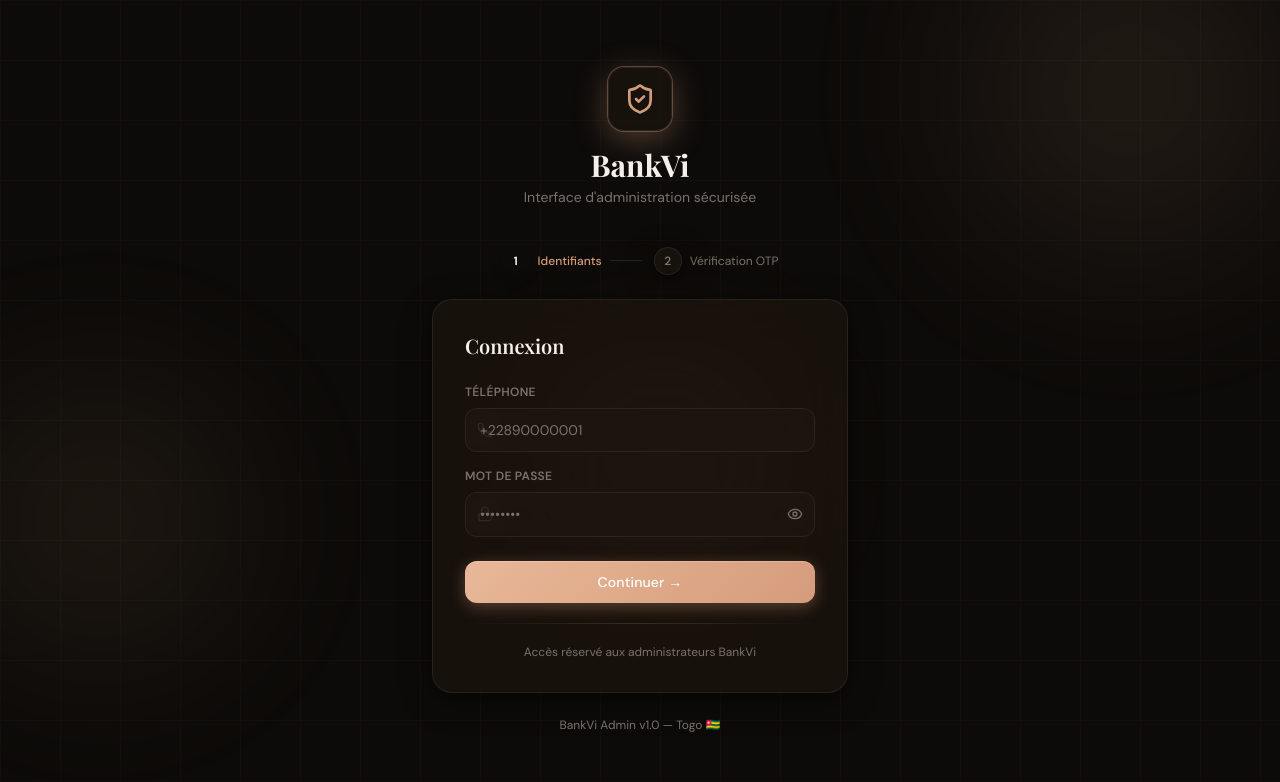
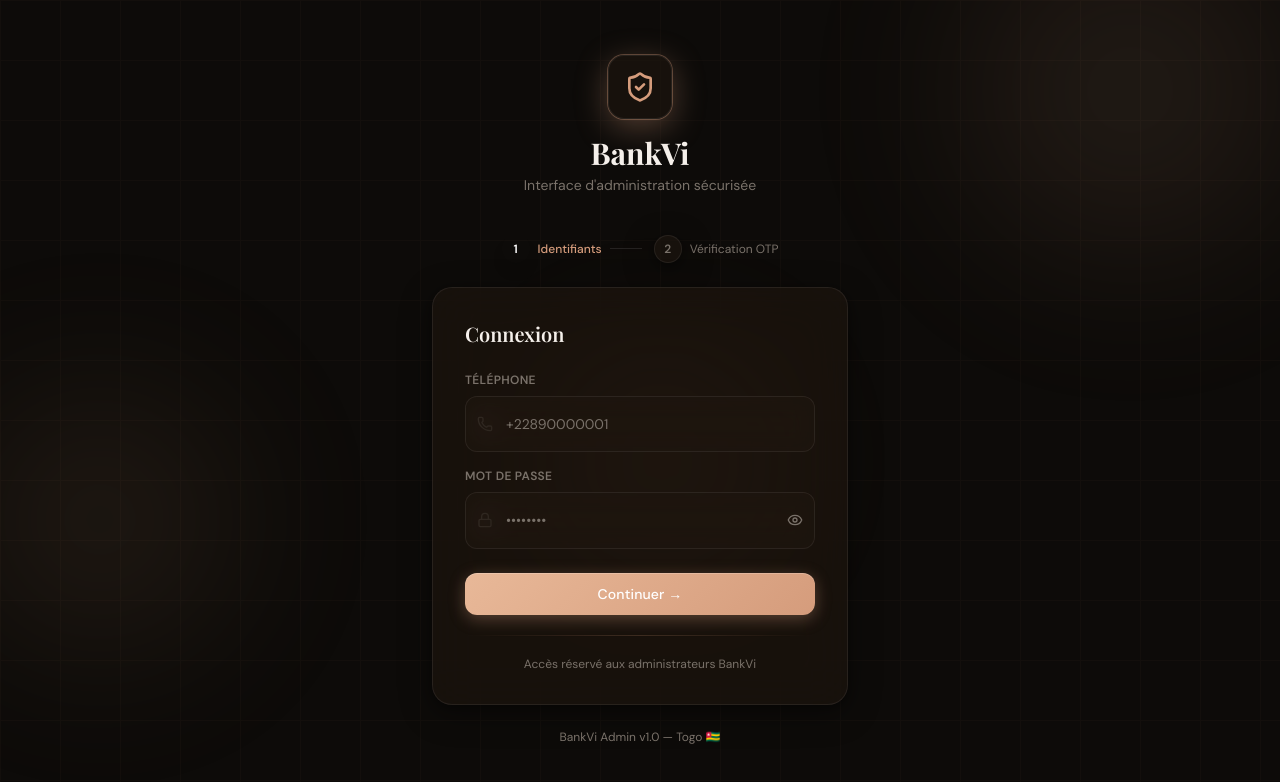
Before and after one commit to Bankvi/admin, a Next.js app: page /login in a window 1280 px wide. Shown: the top 782 px of the page. Built offline with nearby package versions, Linux system fonts and the light colour scheme; no server answers.

Commit message:
input login regardable

```diff
--- a/app/globals.css
+++ b/app/globals.css
@@ -229,8 +229,36 @@
   transition: all 0.2s ease;
   width: 100%;
 }
+
+
 .input-glass::placeholder { color: var(--text-muted); }
 .input-glass:focus {
+  border-color: var(--gold);
+  box-shadow: 0 0 0 3px var(--gold-glow);
+  background: var(--glass-bg-strong);
+}
+
+
+/* ──Login Inputs ───────────────────────────────────────────────── */
+
+.input-glass-log {
+  background: var(--glass-bg);
+  backdrop-filter: blur(12px);
+  -webkit-backdrop-filter: blur(12px);
+  border: 1px solid var(--glass-border);
+  border-radius: var(--input-radius);
+  /*padding: 10px 14px;*/
+  color: var(--text-primary);
+  font-size: 14px;
+  font-family: 'DM Sans', sans-serif;
+  outline: none;
+  transition: all 0.2s ease;
+  width: 100%;
+}
+
+
+.input-glass-log::placeholder { color: var(--text-muted); }
+.input-glass-log:focus {
   border-color: var(--gold);
   box-shadow: 0 0 0 3px var(--gold-glow);
   background: var(--glass-bg-strong);
--- a/app/login/page.tsx
+++ b/app/login/page.tsx
@@ -112,18 +112,18 @@
               <form onSubmit={handleCredentials} className="space-y-4">
                 <div>
                   <label className="block text-xs font-semibold text-muted mb-2 uppercase tracking-wide">Téléphone</label>
-                  <div className="relative">
+                  <div className="relative flex flex-row">
                     <Phone size={16} className="absolute left-3 top-1/2 -translate-y-1/2 text-muted" />
                     <input type="tel" value={phone} onChange={e => setPhone(e.target.value)}
-                      placeholder="+22890000001" className="input-glass pl-10" required autoComplete="tel" />
+                      placeholder="+22890000001" className="input-glass-log pl-10 pr-10 pt-4 pb-4" required autoComplete="tel" />
                   </div>
                 </div>
                 <div>
                   <label className="block text-xs font-semibold text-muted mb-2 uppercase tracking-wide">Mot de passe</label>
                   <div className="relative">
-                    <Lock size={16} className="absolute left-3 top-1/2 -translate-y-1/2 text-muted" />
+                    <Lock size={16} className="absolute left-3 top-1/2 -translate-y-1/2 text-muted mr-10" />
                     <input type={showPwd ? 'text' : 'password'} value={password} onChange={e => setPassword(e.target.value)}
-                      placeholder="••••••••" className="input-glass pl-10 pr-10" required autoComplete="current-password" />
+                      placeholder="••••••••" className="input-glass-log pl-10 pr-10 pt-4 pb-4" required autoComplete="current-password" />
                     <button type="button" onClick={() => setShowPwd(!showPwd)}
                       className="absolute right-3 top-1/2 -translate-y-1/2 text-muted hover:text-gold transition-colors">
                       {showPwd ? <EyeOff size={16} /> : <Eye size={16} />}
```
